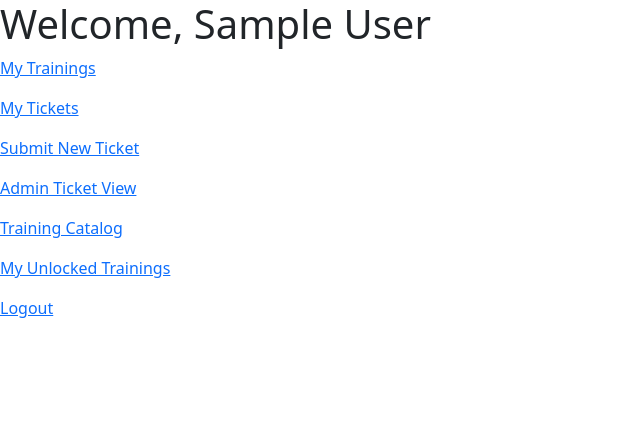
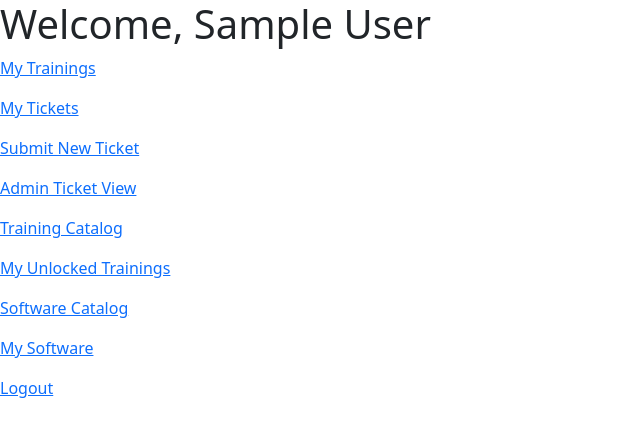
Before and after one commit to Jokatech19/jteam_resource_portal, a Flask app: page /dashboard in a window 1280 px wide. Shown: the top 437 px of the page, without its empty margins (0-640 px from the left). Run offline with Flask 3, Linux system fonts and the light colour scheme; the visitor is signed in with stand-in values (Sample User, id 1); some libraries are stand-ins or nearby versions.

Commit message:
Add app access

```diff
--- a/app.py
+++ b/app.py
@@ -534,6 +534,36 @@ def admin_grant_access(client_id):
             "Your training access has been approved. Please log into the portal and open My Trainings."
             )
     return render_template("admin_grant_access.html", client=client, trainings=trainings)
+
+@app.route("/software-catalog")
+@login_required
+def software_catalog():
+    db = get_db()
+    tools = db.execute("""
+        SELECT *
+        FROM software_tools
+        WHERE active = 'Yes'
+        ORDER BY title
+    """).fetchall()
+
+    return render_template("software_catalog.html", tools=tools)
+
+
+@app.route("/my-software")
+@login_required
+def my_software():
+    db = get_db()
+    tools = db.execute("""
+        SELECT software_tools.*
+        FROM software_tools
+        JOIN software_access ON software_tools.id = software_access.software_id
+        WHERE software_access.client_id = ?
+        AND software_access.access_granted = 'Yes'
+        AND software_tools.active = 'Yes'
+        ORDER BY software_tools.title
+    """, (current_user.id,)).fetchall()
+
+    return render_template("my_software.html", tools=tools)
 @app.route("/logout")
 @login_required
 def logout():
--- a/templates/dashboard.html
+++ b/templates/dashboard.html
@@ -13,6 +13,8 @@
 	<p><a href="/admin/tickets">Admin Ticket View</a></p>
 	<p><a href="/training-catalog">Training Catalog</a></p>
 	<p><a href="/trainings">My Unlocked Trainings</a></p>
+	<p><a href="/software-catalog">Software Catalog</a></p>
+	<p><a href="/my-software">My Software</a></p>
     <p><a href="/logout">Logout</a></p>
 </body>
 </html>
```
Also changed, not shown: templates/my_software.html (added, +16 -0 lines), templates/software_catalog.html (added, +20 -0 lines), jokatech_business.db.
